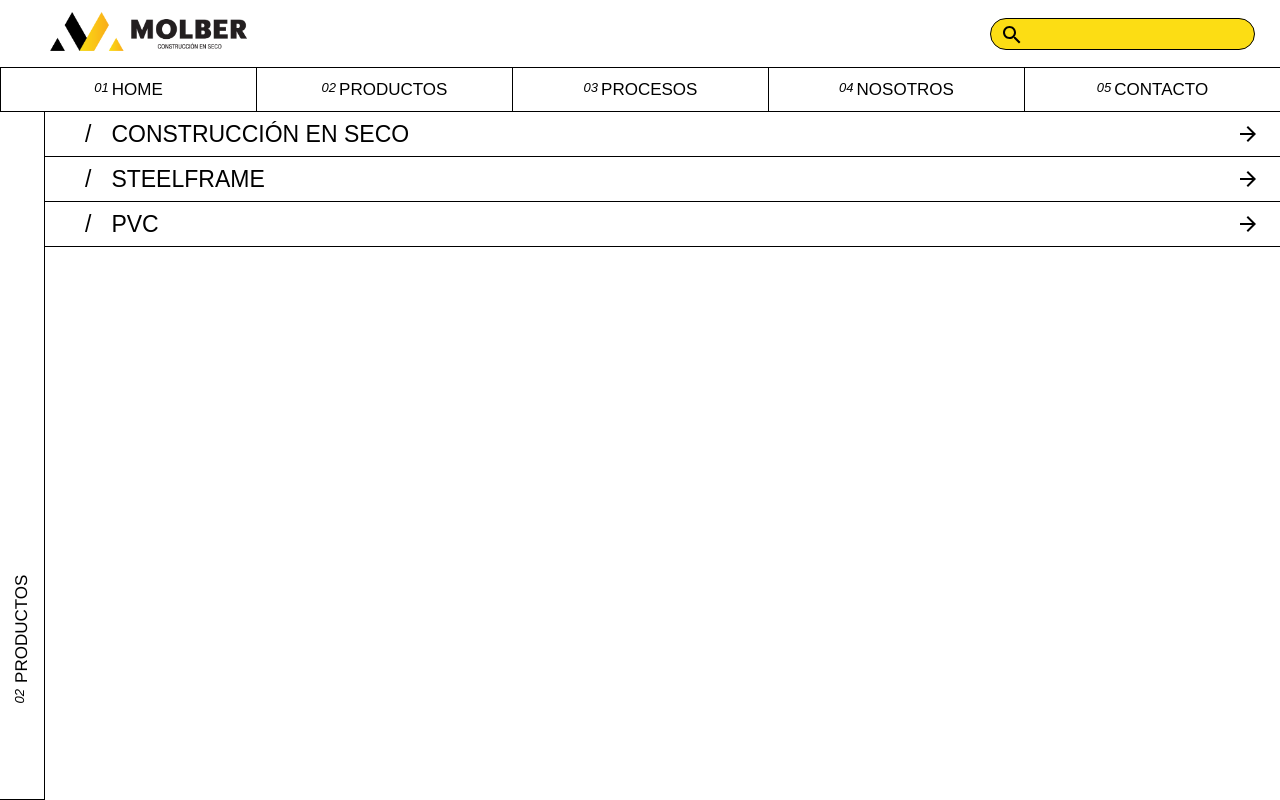
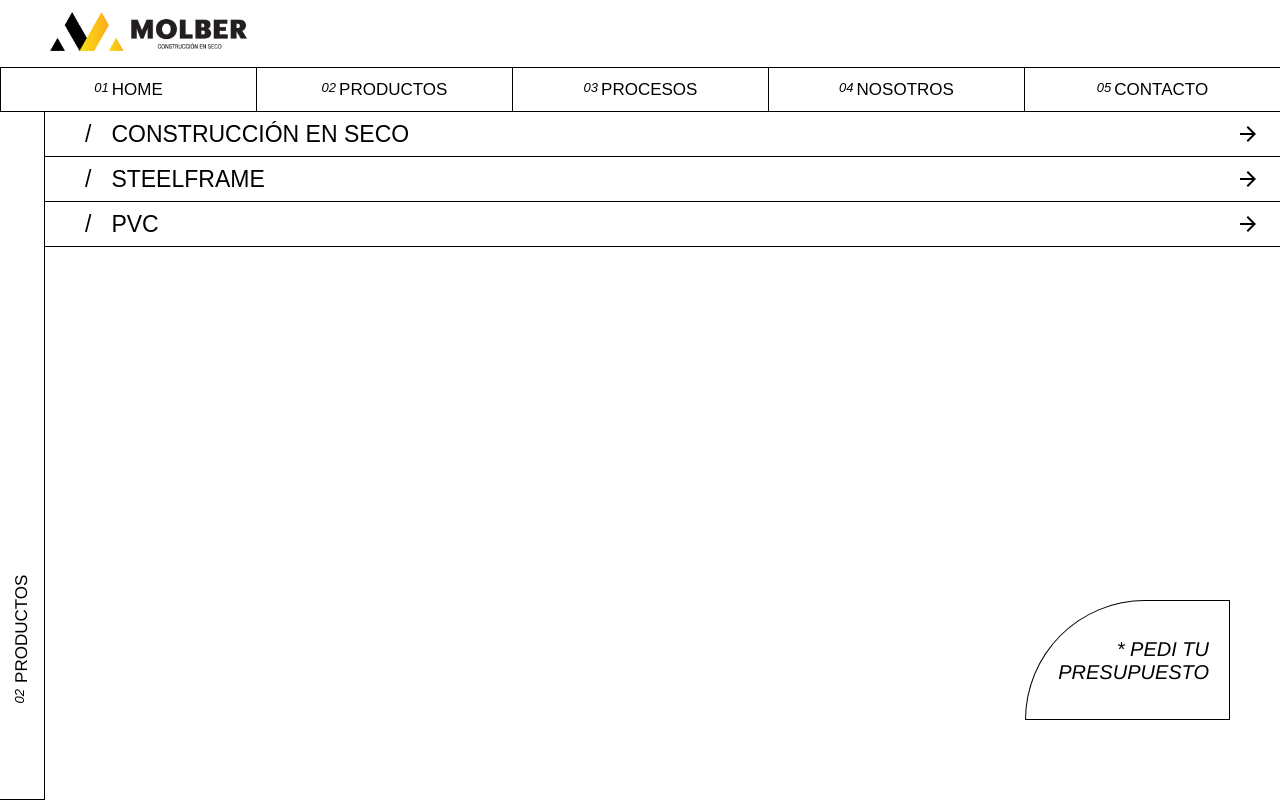
Before and after one commit to Melidorado/molber, a React (Create React App) app: page /productos in a window 1280 px wide. Built offline with nearby package versions, Linux system fonts and the light colour scheme.

Commit message:
ready for deploy

```diff
--- a/package.json
+++ b/package.json
@@ -8,6 +8,7 @@
     "@testing-library/jest-dom": "^5.12.0",
     "@testing-library/react": "^11.2.7",
     "@testing-library/user-event": "^12.8.3",
+    "emailjs-com": "^3.1.0",
     "react": "^17.0.2",
     "react-dom": "^17.0.2",
     "react-mail-form": "^2.1.0",
--- a/src/components/Form.js
+++ b/src/components/Form.js
@@ -1,18 +1,26 @@
+import { useState, useEffect } from 'react';
 import styled from 'styled-components';
+
+import{ init, sendForm } from 'emailjs-com';
+init("user_1dlORuW3dyDHG1NnI1cjI");
 
 const FormContainer = styled.form`
     width: 205px;
-    height: 305px;
+    height: ${props => !props.formOpen ?`120px` :`305px`};
     background-color: ${props => props.theme.colors.background};
     border: 1px solid black;
     border-radius: 140px 0px 0px 0px;
     display: flex;
     flex-direction: column;
-    align-items: flex-end;
-    position: absolute;
-    bottom: 120px;
+    align-items: ${props => props.formSent ?`center` :`flex-end`};
+    justify-content: ${props => props.formSent && `center` };
+    position: fixed;
+    bottom: 80px;
     right: 50px;
-    padding: 50px 20px 0;
+    padding: 50px 20px 20px;
+    justify-content:${props => !props.formOpen ?`flex-end` :`center`};
+    transition: all 0.3s ease-out;
+    overflow: hidden;
 `
 
 const Title = styled.p `
@@ -21,43 +29,120 @@ const Title = styled.p `
     font-style: italic;
     text-align: right;
     margin-bottom: 15px;
+    transition: 1.2s ease;
 `
 const Description = styled.p`
     font-size: 11px;
     text-align: right;
     margin-bottom: 15px;
     font-weight: 100;
+    transition: 1.2s ease;
 `
 const EmailInput = styled.input`
     padding: 7px 0;
     border: 0;
     border-bottom: 1px solid;
     margin-bottom: 15px;
+    transition: 1.2s ease;
 `
 const Message = styled.textarea`
     padding: 10px;
     border-radius: 50px 50px 0px 50px;
     border: 1px solid black;
     margin-bottom: 12px;
+    transition: 1.2s ease;
 `
 const SendButton = styled.input`
     border: 0;
     background-color: transparent;
     font-weight: 100;
-
+    transition: 1.2s ease;
+`
+const MessageSent = styled.p`
+    font-size: 14px;
+    text-align: center;
+    margin-left: 10px;
 `
 
-const Form = () => {
+const Form = ({open}) => {
+
+    const [ emailValue, setEmailValue ] = useState('')
+    const [ messageValue, setMessageValue ] = useState('')
+    const [ formSent, setFormSent ] = useState(false)
+    const [ formOpen, setFormOpen ] = useState(open)
+    const [contactNumber, setContactNumber] = useState("000000");
+
+    const generateContactNumber = () => {
+        const numStr = "000000" + (Math.random() * 1000000 | 0);
+        setContactNumber(numStr.substring(numStr.length - 6));
+    }
+
+    const handleClick = () => {
+        setFormOpen(!formOpen)
+    }
+
+    const handleChangeMail = e => {
+        e.preventDefault()
+        setEmailValue(e.target.value)
+    }
+
+    const handleChangeMessage = e => {
+        e.preventDefault()
+        setMessageValue(e.target.value)
+    }
+
+    const handleSubmit = (e) =>{
+        e.preventDefault()
+        setFormSent(!formSent)
+        setEmailValue('')
+        setMessageValue('')
+
+        generateContactNumber();
+        sendForm('default_service', 'template_23orro2', '#contact-form')
+            .then(function(response) {
+            console.log('SUCCESS!', response.status, response.text);
+            }, function(error) {
+            console.log('FAILED...', error);
+            });
+    }
+
+    useEffect(() => {
+        formSent && setTimeout(() => {
+            setFormSent(!formSent)
+            setFormOpen(!formOpen)
+        }, 5000)
+    }, [formSent, formOpen]);
+
+
+
     return(
-        <FormContainer>
-            <Title>* PEDI TU PRESUPUESTO</Title>
-            <Description>Dejanos tus datos y te enviamos tu presupuesto personalizado</Description>
-            <EmailInput
-            type="email"
-            required
-            placeholder="E-MAIL"/>
-            <Message name="mensaje" cols="15" rows="2"></Message>
-            <SendButton type="submit" value="/ ENVIAR"/>
+        <FormContainer id='contact-form' onSubmit={handleSubmit} formOpen={formOpen} formSent={formSent}>
+            {
+            formSent
+            ?<MessageSent>Tu mensaje ha sido enviado, muchas gracias por tu consulta!</MessageSent>
+            : !formOpen
+                ?<Title onClick={handleClick}>* PEDI TU PRESUPUESTO</Title>
+                :<>
+                <Title onClick={handleClick}>* PEDI TU PRESUPUESTO</Title>
+                <Description>Dejanos tus datos y te enviamos tu presupuesto personalizado</Description>
+                <EmailInput
+                onChange={handleChangeMail}
+                type="email"
+                required
+                placeholder="E-MAIL"
+                name="user_email"
+                value={emailValue}
+                />
+                <Message
+                onChange={handleChangeMessage}
+                cols="15"
+                rows="2"
+                name="user_message"
+                value={messageValue}
+                required/>
+                <input type='hidden' name='contact_number' value={contactNumber} />
+                <SendButton type="submit" value="/ ENVIAR"/></>
+            }
         </FormContainer>
     )
 }
--- a/src/components/Group.js
+++ b/src/components/Group.js
@@ -25,6 +25,7 @@ const StyledLink = styled(Link)`
     display: flex;
     align-items: center;
     justify-content: flex-start;
+    width: 100%;
 `
 
 const Group = ({group, open, category}) => {
--- a/src/views/Contact.js
+++ b/src/views/Contact.js
@@ -1,3 +1,4 @@
+import { useState, useEffect } from 'react';
 import styled from 'styled-components';
 import CurrentSection from '../components/CurrentSection';
 
@@ -6,6 +7,10 @@ import MailIcon from '@material-ui/icons/Mail';
 import WhatsAppIcon from '@material-ui/icons/WhatsApp';
 import FacebookIcon from '@material-ui/icons/Facebook';
 import InstagramIcon from '@material-ui/icons/Instagram';
+import PhoneIcon from '@material-ui/icons/Phone';
+
+import{ init, sendForm } from 'emailjs-com';
+init("user_1dlORuW3dyDHG1NnI1cjI");
 
 
 
@@ -124,8 +129,58 @@ const Payments = styled.p`
     font-size: 15px;
     font-weight: lighter;
 `
+const MessageSent = styled.p`
+    font-size: 14px;
+    text-align: center;
+    margin-left: 10px;
+    position: absolute;
+    bottom: 170px;
+    font-weight: 100;
+    color: green;
+`
 
 const Contact = () => {
+
+    const [ emailValue, setEmailValue ] = useState('')
+    const [ messageValue, setMessageValue ] = useState('')
+    const [ formSent, setFormSent ] = useState(false)
+    const [contactNumber, setContactNumber] = useState("000000");
+
+    const generateContactNumber = () => {
+        const numStr = "000000" + (Math.random() * 1000000 | 0);
+        setContactNumber(numStr.substring(numStr.length - 6));
+    }
+
+    const handleChangeMail = e => {
+        e.preventDefault()
+        setEmailValue(e.target.value)
+    }
+
+    const handleChangeMessage = e => {
+        e.preventDefault()
+        setMessageValue(e.target.value)
+    }
+
+    const handleSubmit = (e) =>{
+        e.preventDefault()
+        setFormSent(!formSent)
+        setEmailValue('')
+        setMessageValue('')
+
+        generateContactNumber();
+        sendForm('default_service', 'template_23orro2', '#contact-form')
+            .then(function(response) {
+            console.log('SUCCESS!', response.status, response.text);
+            }, function(error) {
+            console.log('FAILED...', error);
+            });
+    }
+
+    useEffect(() => {
+        formSent && setTimeout(() => {
+            setFormSent(!formSent)
+        }, 5000)
+    }, [formSent]);
 
     return(
         <Container>
@@ -140,17 +195,28 @@ const Contact = () => {
                 </SocialMediaContainer>
                 <FormInfoContainer>
                     <FormContainer>
-                        <Form>
+                        <Form id='contact-form' onSubmit={handleSubmit} formSent={formSent}>
                             <Title>* PEDI TU PRESUPUESTO</Title>
                             <Description>Dejanos tus datos y te enviamos tu presupuesto personalizado</Description>
                             <EmailInput
+                            onChange={handleChangeMail}
                             type="email"
                             required
-                            placeholder="E-MAIL"/>
-                            <Message name="mensaje" cols="15" rows="2"></Message>
+                            placeholder="E-MAIL"
+                            name="user_email"
+                            value={emailValue}/>
+                            <Message
+                            onChange={handleChangeMessage}
+                            cols="15"
+                            rows="2"
+                            name="user_message"
+                            value={messageValue}
+                            required></Message>
+                            <input type='hidden' name='contact_number' value={contactNumber} />
                             <SendButtonContainer>
                                 <SendButton type="submit" value="/ ENVIAR"/>
                             </SendButtonContainer>
+                            {formSent && <MessageSent>Tu mensaje ha sido enviado, muchas gracias por tu consulta!</MessageSent>}
                             <Payments>* Mercado Pago, Tarjeta de crédito</Payments>
                         </Form>
                     </FormContainer>
@@ -164,14 +230,13 @@ const Contact = () => {
                             <Info href="https://wa.me/5491124081698?text=Hola!%20Quiero%20consultarles%20por%20un%20producto" target="_blank">152408-1698</Info>
                         </Item>
                         <Item>
-                            <IconContainer><LocationOnIcon/></IconContainer>
-                            <Info href="https://www.google.com.ar/maps/place/Molber,+Distribuidora+Mayorista/@-34.8392997,-58.4258095,17z/data=!4m13!1m7!3m6!1s0x95bcd464a4fd296f:0xde202c3e6a5b7f60!2sGral.+Madariaga+1612,+Burzaco,+Provincia+de+Buenos+Aires!3b1!8m2!3d-34.8392997!4d-58.4236208!3m4!1s0x95bcd323f033a0e7:0x465c4b149787cf2a!8m2!3d-34.8392648!4d-58.423621" target="_blank">
-                                GENERAL MADARIAGA 1612</Info>
+                            <IconContainer><PhoneIcon/></IconContainer>
+                            <Info href="tel:21217502">2121-7502</Info>
                         </Item>
                         <Item>
                             <IconContainer><LocationOnIcon/></IconContainer>
                             <Info href="https://www.google.com.ar/maps/place/Molber,+Distribuidora+Mayorista/@-34.8392997,-58.4258095,17z/data=!4m13!1m7!3m6!1s0x95bcd464a4fd296f:0xde202c3e6a5b7f60!2sGral.+Madariaga+1612,+Burzaco,+Provincia+de+Buenos+Aires!3b1!8m2!3d-34.8392997!4d-58.4236208!3m4!1s0x95bcd323f033a0e7:0x465c4b149787cf2a!8m2!3d-34.8392648!4d-58.423621" target="_blank">
-                                PARQUE INDUSTRIAL, BURZACO, PROV. DE BS AS, ARGENTINA</Info>
+                            GENERAL MADARIAGA 1612, PARQUE INDUSTRIAL, BURZACO, PROV. DE BS AS, ARGENTINA</Info>
                         </Item>
                     </InfoContainer>
                 </FormInfoContainer>
--- a/src/views/Home.js
+++ b/src/views/Home.js
@@ -22,7 +22,7 @@ const Home = () => {
     return(
         <Main>
             <Brands src={Brands_Image}/>
-            <Form></Form>
+            <Form open={true}></Form>
         </Main>
     )
 }
--- a/src/views/Nav.js
+++ b/src/views/Nav.js
@@ -3,7 +3,7 @@ import logo from '../utils/images/logo.png';
 
 import {Link} from 'react-router-dom';
 
-import Search from '../components/Search';
+/* import Search from '../components/Search'; */
 
 const NavBar = styled.nav`
     width: 100vw;
@@ -36,7 +36,7 @@ const Nav = () => {
                 </Link>
             </LogoContainer>
 
-            <Search/>
+            {/* <Search/> */}
         </NavBar>
     )
 }
--- a/src/views/Processes.js
+++ b/src/views/Processes.js
@@ -1,6 +1,7 @@
 import styled from 'styled-components';
 import CurrentSection from '../components/CurrentSection';
 import ArrowForwardIcon from '@material-ui/icons/ArrowForward';
+import Form from '../components/Form';
 
 import {Link} from 'react-router-dom';
 
@@ -107,6 +108,7 @@ const Processes = () => {
                 </Link>
 
             </ProcessesContainer>
+            <Form open={false}></Form>
         </Container>
     )
 }
--- a/src/views/Product.js
+++ b/src/views/Product.js
@@ -1,6 +1,8 @@
 import { useParams } from "react-router-dom";
 import styled from 'styled-components';
 import CurrentSection from '../components/CurrentSection';
+
+import Form from '../components/Form';
 
 
 const Container = styled.section`
@@ -101,6 +103,7 @@ const Product = () => {
                 <ImageContainer photo={`${params.category}-${params.product}`}>
                 </ImageContainer>
             </ProductContainer>
+            <Form open={false}></Form>
         </Container>
     )
 }
--- a/src/views/Products.js
+++ b/src/views/Products.js
@@ -1,6 +1,7 @@
 import styled from 'styled-components';
 import CurrentSection from '../components/CurrentSection';
 import ProductCategorie from '../components/ProductCategorie';
+import Form from '../components/Form'
 
 const Container = styled.section`
     width: 100vw;
@@ -54,6 +55,7 @@ const Products = () => {
                     />
                     )}
             </ProductsContainer>
+            <Form open={false}></Form>
         </Container>
     )
 }
--- a/src/views/Steps.js
+++ b/src/views/Steps.js
@@ -1,6 +1,7 @@
 import styled from 'styled-components';
 import CurrentSection from '../components/CurrentSection';
 import Step from '../components/Step';
+import Form from '../components/Form';
 
 const Container = styled.section`
     width: 100vw;
@@ -81,6 +82,7 @@ const Steps = () => {
                     key={`${step.number}-${step.title}`}
                     />)}
             </StepsContainer>
+            <Form open={false}></Form>
         </Container>
     )
 }
```
Also changed, not shown: 1 other file (tests, documents, lock files or other folders).
